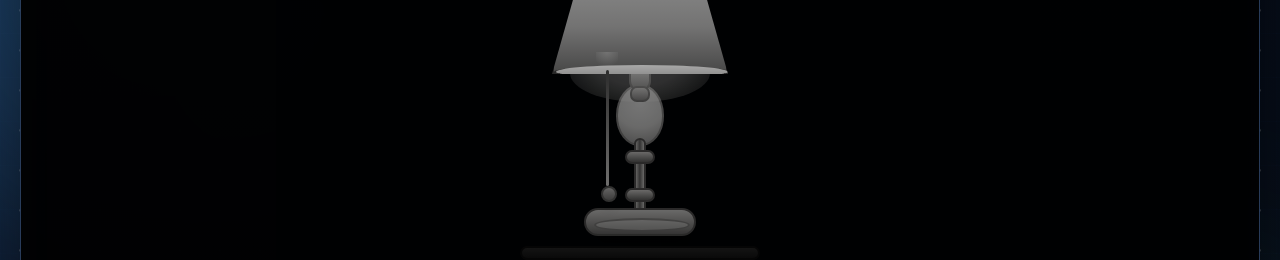
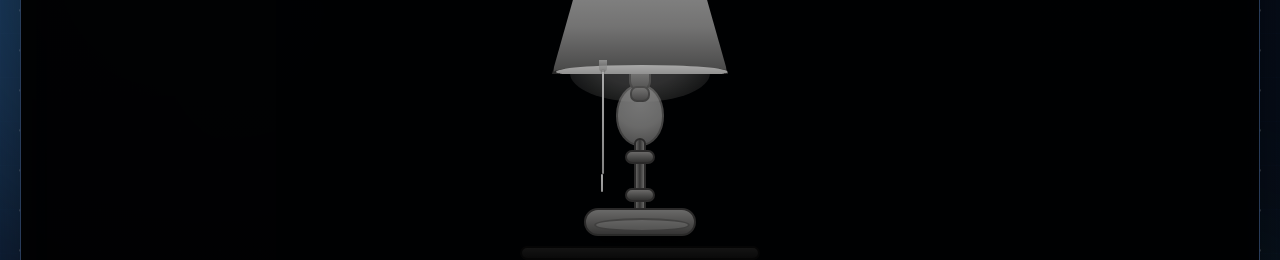
Before and after one commit to SaburNayem/react_portfolio, a React (Vite) app: page / in a window 1280 px wide. Shown: the part 143-403 px from the top of the page. Built offline with nearby package versions, Linux system fonts and the light colour scheme.

Commit message:
Restyle rope to match hanging cord

```diff
--- a/src/components/RopePull.jsx
+++ b/src/components/RopePull.jsx
@@ -24,7 +24,7 @@ export default function RopePull({ toggleLamp, waveToken }) {
       aria-label="Pull rope to toggle lamp"
     >
       <span className="rope" />
-      <span className="rope-knob" />
+      <span className="rope-tail" />
     </motion.button>
   );
 }
--- a/src/styles/lamp.css
+++ b/src/styles/lamp.css
@@ -362,8 +362,8 @@
   z-index: 6;
   border: 0;
   background: transparent;
-  width: 42px;
-  padding: 0 16px 8px;
+  width: 34px;
+  padding: 0 12px 10px;
   transform-origin: top center;
   transform: translateX(var(--rope-shift));
   cursor: grab;
@@ -391,37 +391,36 @@
 
 .rope {
   display: block;
-  width: 3px;
-  height: 116px;
+  width: 2px;
+  height: 104px;
   margin: 0 auto;
   border-radius: 999px;
-  background: linear-gradient(180deg, #534028 0%, #bea06a 100%);
+  background: linear-gradient(180deg, #f8fbff 0%, #d7dee8 52%, #b4bfcd 100%);
+  box-shadow: 0 0 0 1px rgba(33, 43, 58, 0.12);
   transform-origin: top center;
 }
 
-.rope-knob {
+.rope-tail {
   display: block;
   margin: 0 auto;
+  width: 2px;
+  height: 18px;
+  border-radius: 999px;
+  background: linear-gradient(180deg, #edf4ff 0%, #cfd8e4 100%);
   transform: translateX(-1px);
-  width: 16px;
-  height: 16px;
-  border-radius: 50%;
-  background: linear-gradient(180deg, #b18f57 0%, #72552f 100%);
-  border: 2px solid #5d4526;
-  box-shadow: 0 6px 10px rgba(0, 0, 0, 0.16);
 }
 
 .rope-wrap::before {
   content: "";
   position: absolute;
-  top: -18px;
+  top: -10px;
   left: 50%;
-  width: 22px;
-  height: 18px;
-  border-radius: 0 0 12px 12px;
+  width: 8px;
+  height: 12px;
+  border-radius: 0 0 8px 8px;
   transform: translateX(-50%);
-  background: radial-gradient(circle at 50% 0, rgba(255, 244, 222, 0.46), rgba(255, 244, 222, 0) 70%);
-  opacity: 0.7;
+  background: linear-gradient(180deg, rgba(247, 238, 214, 0.85) 0%, rgba(176, 138, 77, 0.5) 100%);
+  opacity: 0.9;
   pointer-events: none;
 }
 
@@ -451,7 +450,7 @@
   animation: ropeSwing 0.7s ease;
 }
 
-.rope-wrap.waving .rope-knob {
+.rope-wrap.waving .rope-tail {
   animation: knobSwing 0.7s ease;
 }
 
```
Also changed, not shown: 7 other files (tests, documents, lock files or other folders).
